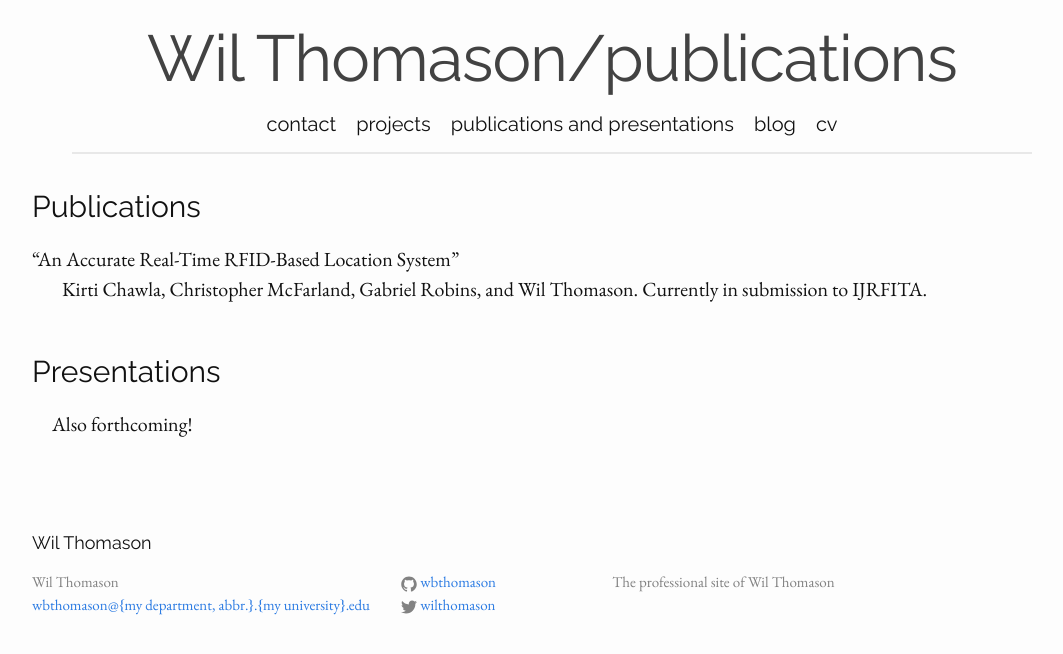
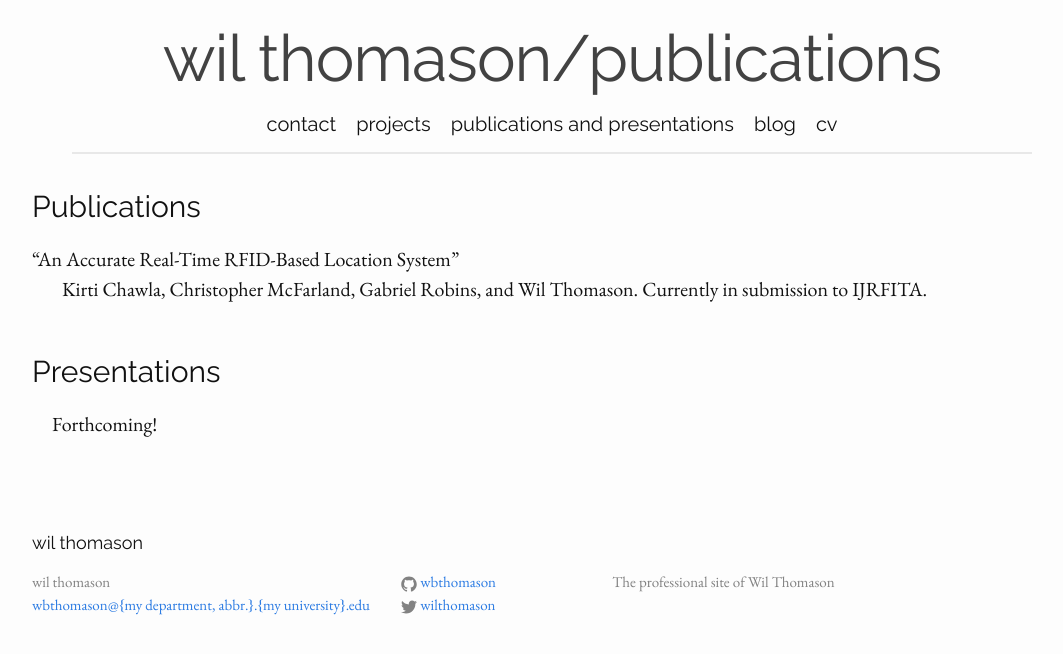
Before and after one commit to wbthomason/wbthomason.github.io, a Jekyll site: the page built from publications.md, in a window 1280 px wide. Shown: the top 654 px of the page, without its empty margins (88-1151 px from the left). Built offline with Jekyll 4.4.1, drawn with Linux system fonts in a browser that asks for light colours; nearby versions of some CDN libraries.

Commit message:
WIP updates to config and publications

```diff
--- a/_config.yml
+++ b/_config.yml
@@ -1,5 +1,5 @@
 # Site settings
-title: Wil Thomason
+title: wil thomason
 email: wbthomason@{my department, abbr.}.{my university}.edu
 description: "The professional site of Wil Thomason"
 baseurl: ""
--- a/publications.md
+++ b/publications.md
@@ -11,4 +11,4 @@ Currently in submission to IJRFITA.
 
 # Presentations
 
-Also forthcoming!
+Forthcoming!
```
